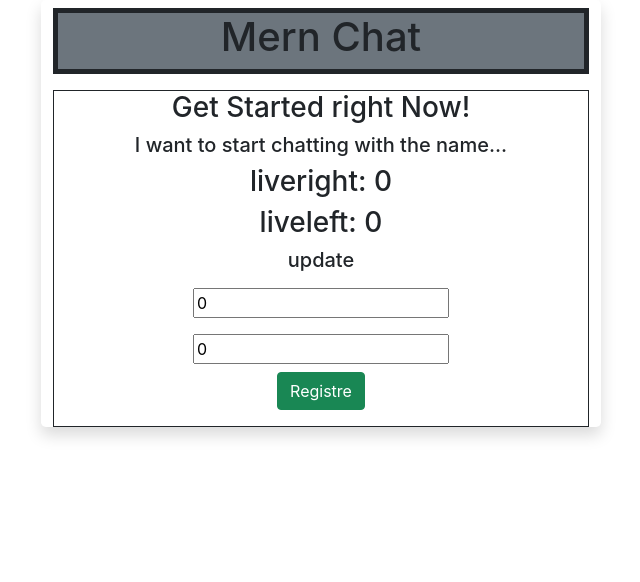
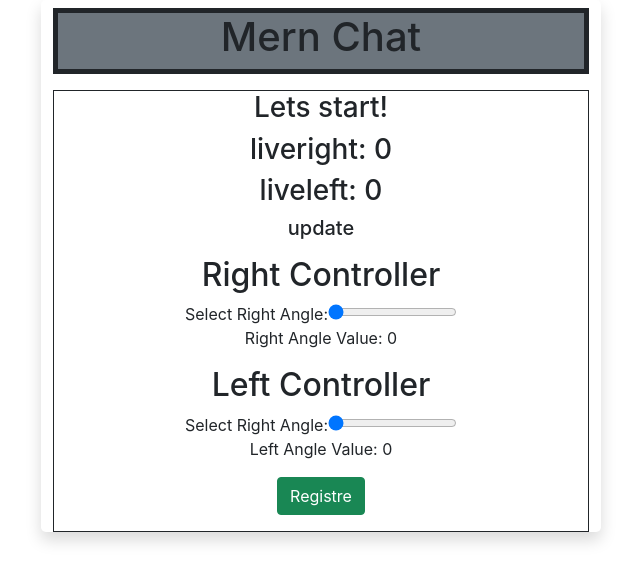
Before and after one commit to MotazHassis/pppfront, a React (Create React App) app: page / in a window 1280 px wide. Shown: the top 582 px of the page, without its empty margins (319-959 px from the left). Built offline with nearby package versions, Linux system fonts and the light colour scheme; no server answers.

Commit message:
Update Wing.js

```diff
--- a/src/components/Wing.js
+++ b/src/components/Wing.js
@@ -67,8 +67,8 @@ useEffect(() => {
         }
 return (
     <div className='border border-1 border-dark mt-3' >
-        <h3>Get Started right Now!</h3>
-        <h5>I want to start chatting with the name...</h5>
+        <h3>Lets start!</h3>
+
 
         <h3>liveright: {right}</h3>
         <h3>liveleft: {left}</h3>
@@ -87,10 +87,32 @@ return (
         <h5>update</h5>
         <form className="mt-3 mb-3" onSubmit={HandleSubmitupdatewing}>
             <div>
-                <input className="mx-5" placeholder='right' type='number' onChange={e=>setright(e.target.value)} value={right} name='right'/>
+                <h2>Right Controller</h2>
+                <label htmlFor="right">Select Right Angle:</label>
+                <input type="range" id="right" name="right" min="0" max="180"
+                onChange={(e)=>{
+                    setright(e.target.value)
+                    axios.put('https://pppserver.onrender.com/update/'+id,{left,right})
+                    .then((response)=>{console.log('done')})
+                    .catch((err)=>{
+                    console.log('fail sending data to backend')})
+                    }}
+                    value={right} step="1"/>
+                <p>Right Angle Value: <span id="rightValue">{right}</span></p>
             </div>
             <div>
-                <input className="mx-5 mt-3 mb-2" placeholder='left' type='number' onChange={e=>setleft(e.target.value)} value={left} name='left'/>
+                <h2>Left Controller</h2>
+                <label htmlFor="left">Select Right Angle:</label>
+                <input type="range" id="left" name="left" min="0" max="180"
+                onChange={(e)=>{
+                    setleft(e.target.value)
+                    axios.put('https://pppserver.onrender.com/update/'+id,{left,right})
+                    .then((response)=>{console.log('done')})
+                    .catch((err)=>{
+                    console.log('fail sending data to backend')})
+                    }}
+                value={left} step="1"/>
+                <p>Left Angle Value: <span id="leftValue">{left}</span></p>
             </div>
             <button className="btn btn-success" type='submit'>Registre</button>
         </form>
```
